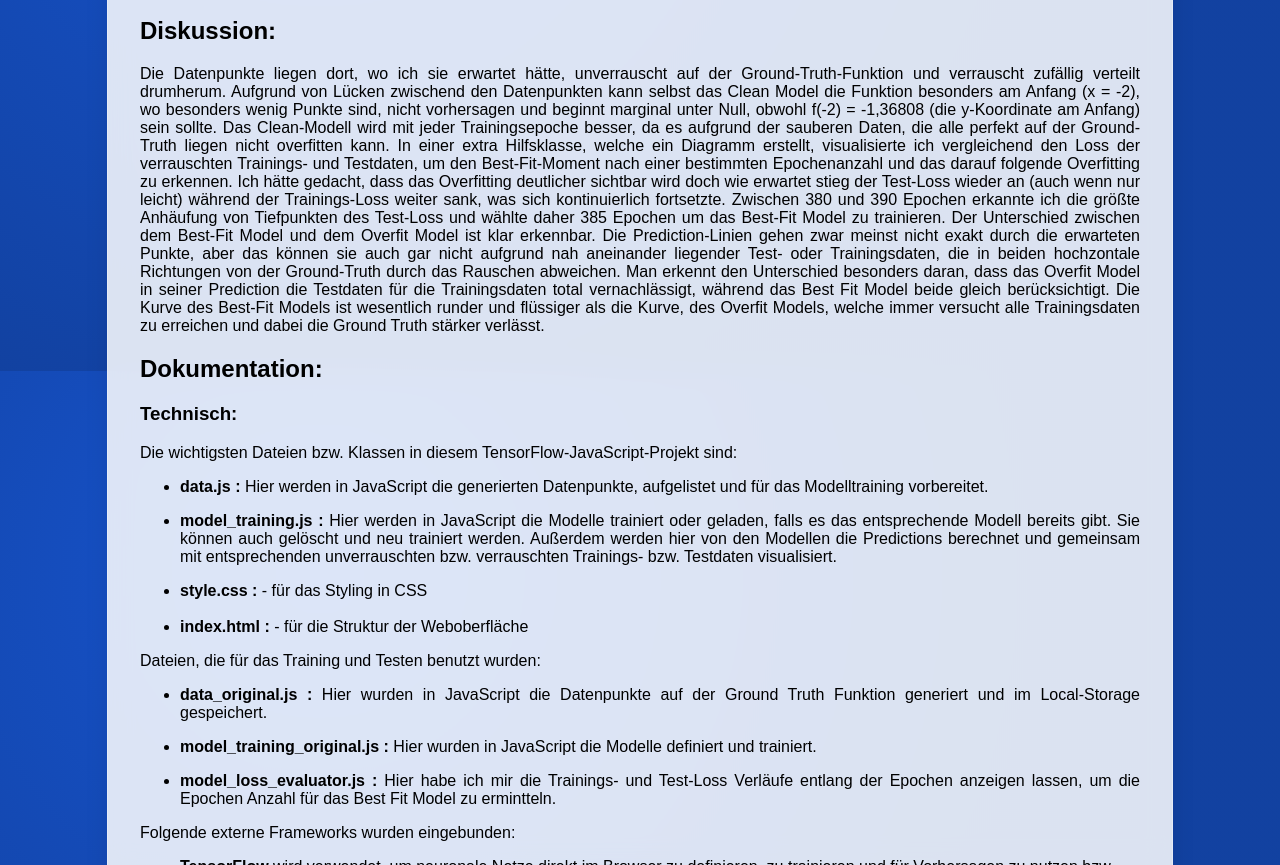
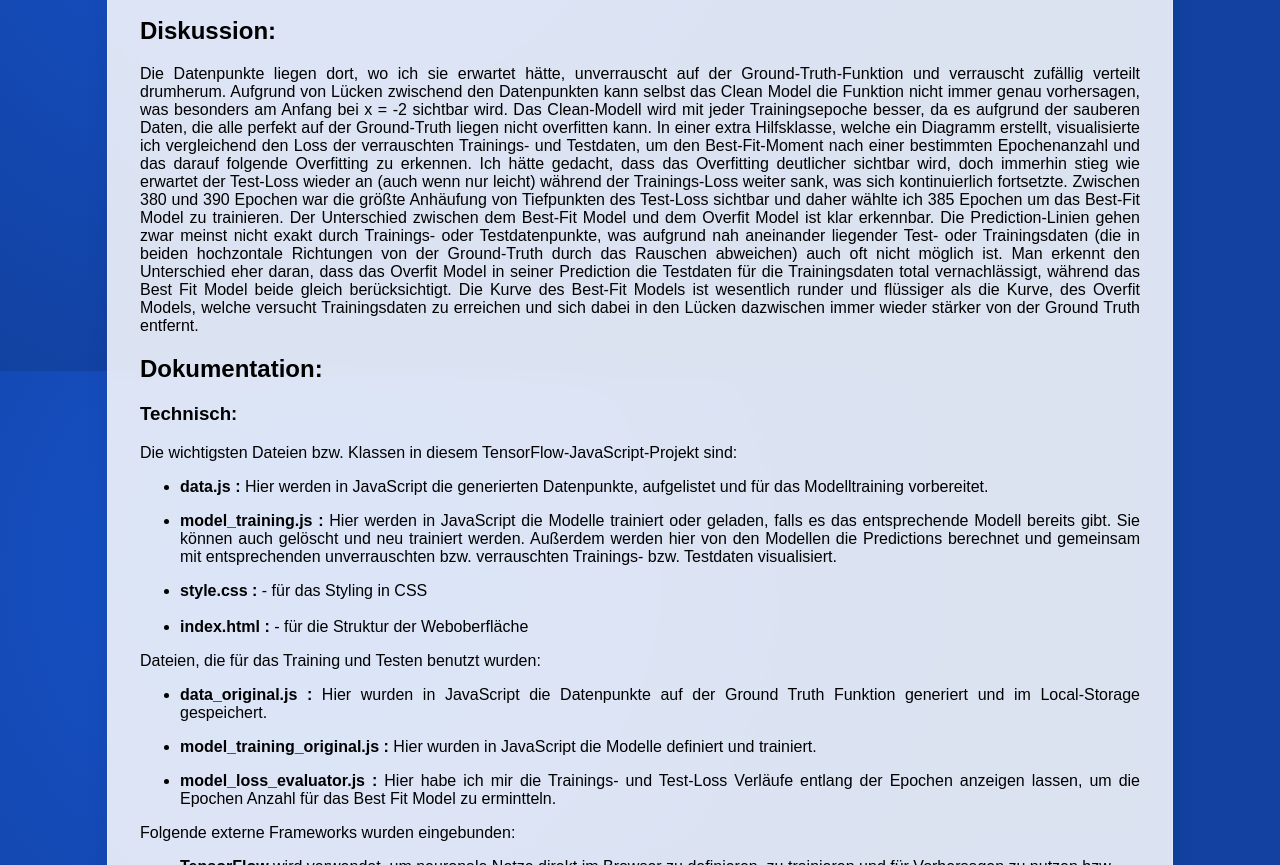
Before and after one commit to AndyCandy96/regression-mit-ffnn, a website: page index.html in a window 1280 px wide. Shown: the part 2029-2894 px from the top of the page. Drawn offline with nearby package versions, Linux system fonts and the light colour scheme.

Commit message:
letzte Textänderung

```diff
--- a/index.html
+++ b/index.html
@@ -79,15 +79,15 @@
         <h2>Diskussion:</h2>
         <p class="blocksatz">
             Die Datenpunkte liegen dort, wo ich sie erwartet hätte, unverrauscht auf der Ground-Truth-Funktion und verrauscht zufällig verteilt drumherum.
-            Aufgrund von Lücken zwischend den Datenpunkten kann selbst das Clean Model die Funktion besonders am Anfang (x = -2), wo besonders wenig Punkte sind, nicht vorhersagen und beginnt marginal unter Null, obwohl f(-2) = -1,36808 (die y-Koordinate am Anfang) sein sollte.
+            Aufgrund von Lücken zwischend den Datenpunkten kann selbst das Clean Model die Funktion nicht immer genau vorhersagen, was besonders am Anfang bei x = -2 sichtbar wird.
             Das Clean-Modell wird mit jeder Trainingsepoche besser, da es aufgrund der sauberen Daten, die alle perfekt auf der Ground-Truth liegen nicht overfitten kann.
             In einer extra Hilfsklasse, welche ein Diagramm erstellt, visualisierte ich vergleichend den Loss der verrauschten Trainings- und Testdaten, um den Best-Fit-Moment nach einer bestimmten Epochenanzahl und das darauf folgende Overfitting zu erkennen.
-            Ich hätte gedacht, dass das Overfitting deutlicher sichtbar wird doch wie erwartet stieg der Test-Loss wieder an (auch wenn nur leicht) während der Trainings-Loss weiter sank, was sich kontinuierlich fortsetzte.
-            Zwischen 380 und 390 Epochen erkannte ich die größte Anhäufung von Tiefpunkten des Test-Loss und wählte daher 385 Epochen um das Best-Fit Model zu trainieren.
+            Ich hätte gedacht, dass das Overfitting deutlicher sichtbar wird, doch immerhin stieg wie erwartet der Test-Loss wieder an (auch wenn nur leicht) während der Trainings-Loss weiter sank, was sich kontinuierlich fortsetzte.
+            Zwischen 380 und 390 Epochen war die größte Anhäufung von Tiefpunkten des Test-Loss sichtbar und daher wählte ich 385 Epochen um das Best-Fit Model zu trainieren.
             Der Unterschied zwischen dem Best-Fit Model und dem Overfit Model ist klar erkennbar.
-            Die Prediction-Linien gehen zwar meinst nicht exakt durch die erwarteten Punkte, aber das können sie auch gar nicht aufgrund nah aneinander liegender Test- oder Trainingsdaten, die in beiden hochzontale Richtungen von der Ground-Truth durch das Rauschen abweichen.
-            Man erkennt den Unterschied besonders daran, dass das Overfit Model in seiner Prediction die Testdaten für die Trainingsdaten total vernachlässigt, während das Best Fit Model beide gleich berücksichtigt.
-            Die Kurve des Best-Fit Models ist wesentlich runder und flüssiger als die Kurve, des Overfit Models, welche immer versucht alle Trainingsdaten zu erreichen und dabei die Ground Truth stärker verlässt.
+            Die Prediction-Linien gehen zwar meinst nicht exakt durch Trainings- oder Testdatenpunkte, was aufgrund nah aneinander liegender Test- oder Trainingsdaten (die in beiden hochzontale Richtungen von der Ground-Truth durch das Rauschen abweichen) auch oft nicht möglich ist.
+            Man erkennt den Unterschied eher daran, dass das Overfit Model in seiner Prediction die Testdaten für die Trainingsdaten total vernachlässigt, während das Best Fit Model beide gleich berücksichtigt.
+            Die Kurve des Best-Fit Models ist wesentlich runder und flüssiger als die Kurve, des Overfit Models, welche versucht Trainingsdaten zu erreichen und sich dabei in den Lücken dazwischen immer wieder stärker von der Ground Truth entfernt.
 
 
         </p>
```
